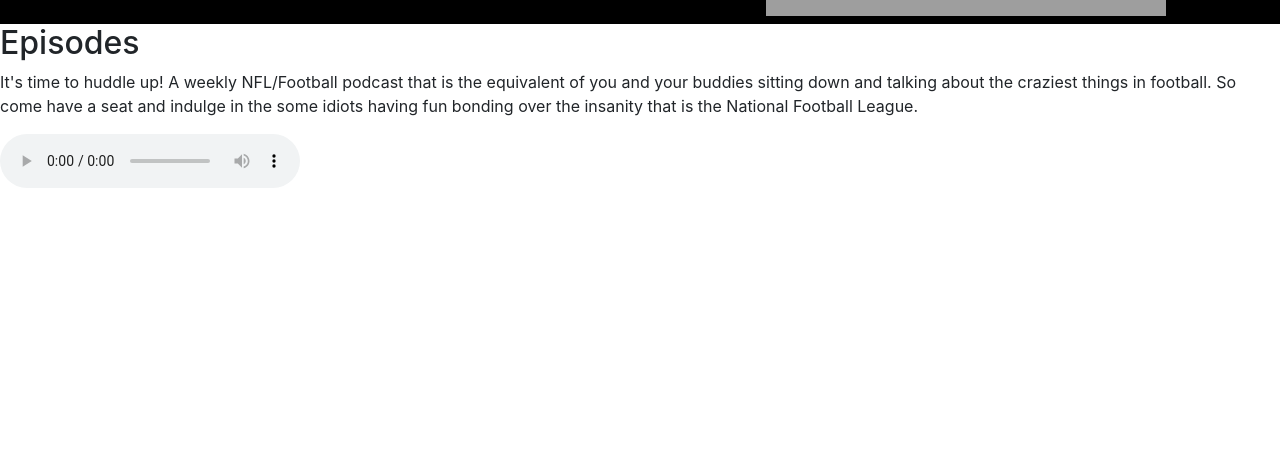
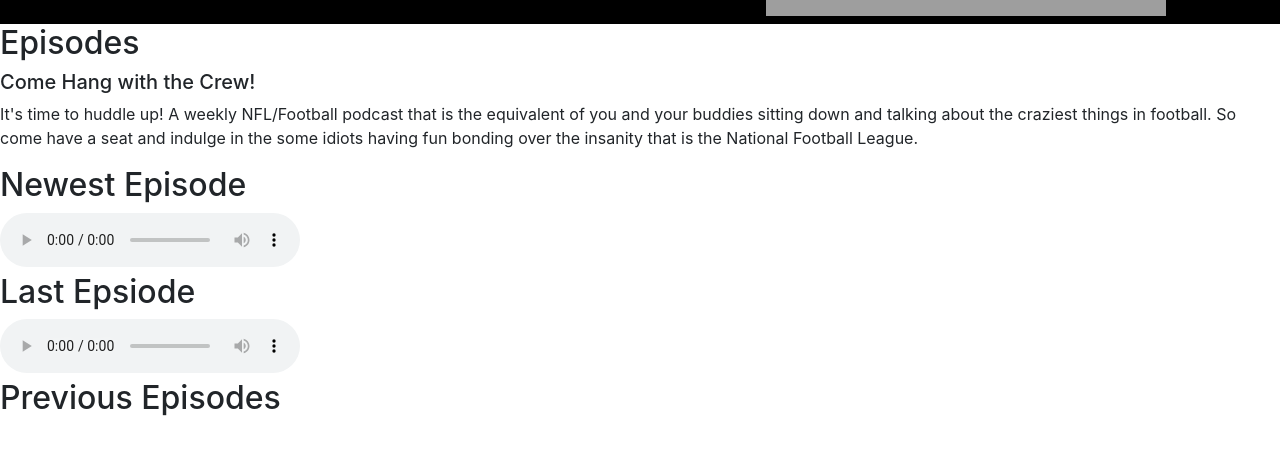
Before and after one commit to qu1616/weekly-huddle-2.0, a React (Create React App) app: page /episodes in a window 1280 px wide. Shown: the part 292-760 px from the top of the page. Built offline with nearby package versions, Linux system fonts and the light colour scheme; grey boxes are pictures that could not be loaded.

Commit message:
need to change to a different audio component

```diff
--- a/src/Epsiodes.js
+++ b/src/Epsiodes.js
@@ -1,6 +1,7 @@
 import React from 'react';
 import Audio from 'react-audio-player';
 import mp3 from './Doridori(Instrumental).mp3';
+import hp3 from './Hunter x Hunter - Departure (Instrumental) (TV Size).mp3';
 
 class Episodes extends React.Component {
 
@@ -12,12 +13,18 @@ class Episodes extends React.Component {
         return (
             <div>
                 <h2>Episodes</h2>
+                <h5>Come Hang with the Crew!</h5>
                 <p>It's time to huddle up! A weekly NFL/Football podcast that is the equivalent of you and your buddies sitting down and talking
                 about the craziest things in football. So come have a seat and indulge in the some idiots
                 having fun bonding over the insanity that is the National Football League.</p>
+
+                <h2>Newest Episode</h2>
                 <Audio src = {mp3} controls />
 
+                <h2>Last Epsiode</h2>
+                <Audio src = {hp3} controls />
 
+                <h2>Previous Episodes</h2>
 
 
             </div>
```
Also changed, not shown: 2 other files (tests, documents, lock files or other folders).
